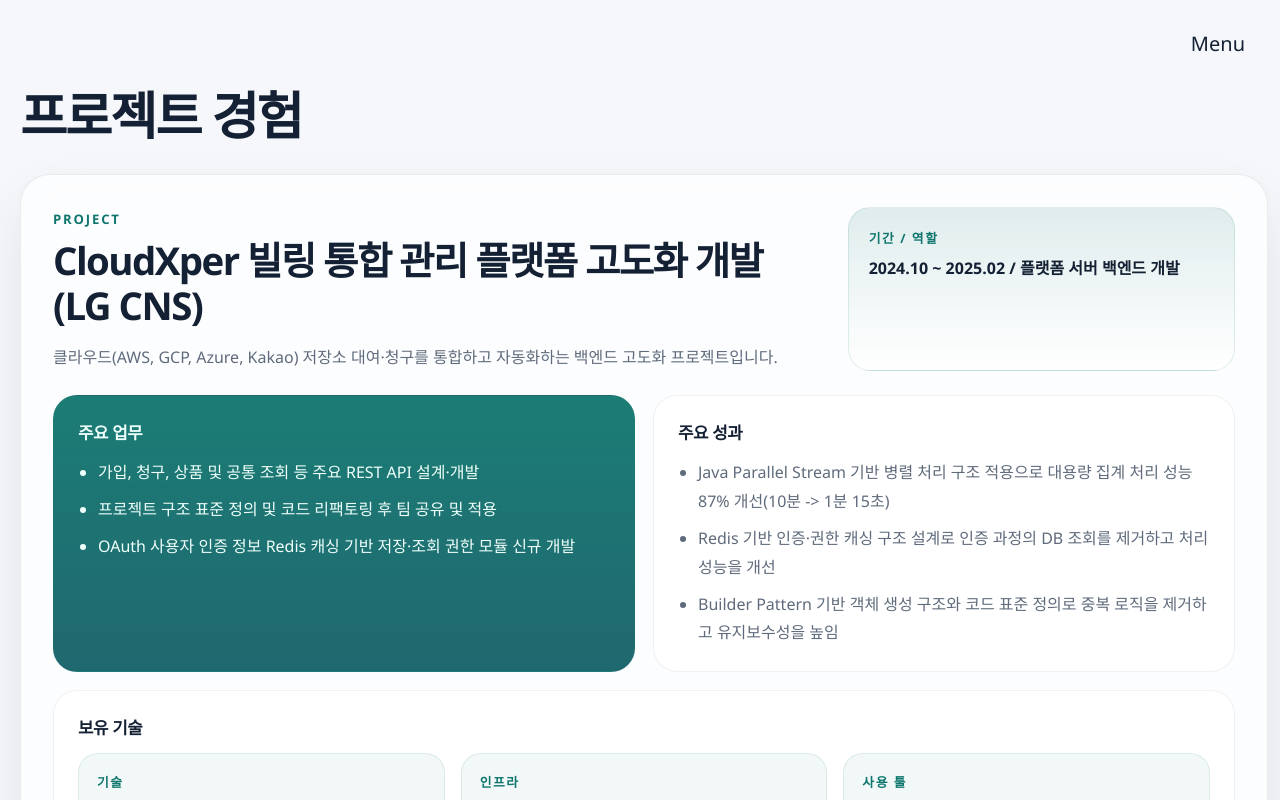
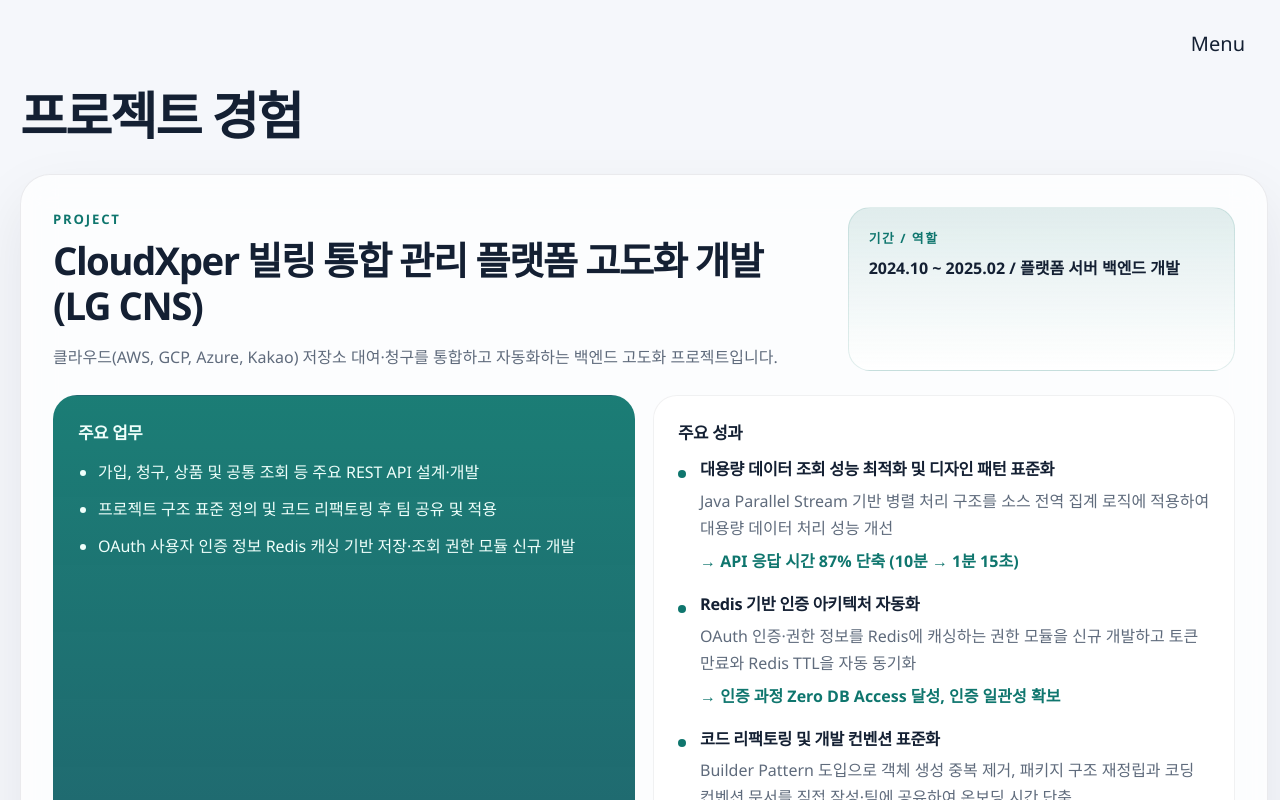
Before and after one commit to seulgae/seulgae.github.io, a React (Vite) app: page /ProjectsList2 in a window 1280 px wide. Shown: the top 800 px of the page. Built offline with nearby package versions, Linux system fonts and the light colour scheme.

Commit message:
[20260513]Projects.jsx 항목 현행화 및 구조 수정

```diff
--- a/src/components/ProjectExperiencePage.jsx
+++ b/src/components/ProjectExperiencePage.jsx
@@ -22,6 +22,38 @@
       <span>{main}</span>
       {sub ? <span className="project-title-sub">{sub}</span> : null}
     </h2>
+  );
+}
+
+function AchievementItem({ achievement }) {
+  const item =
+    typeof achievement === "string" ? { text: achievement, href: "" } : achievement;
+
+  if (item.title || item.detail || item.result) {
+    return (
+      <li className="achievement-item">
+        {item.title ? <strong className="achievement-title">{item.title}</strong> : null}
+        {item.detail ? <p className="achievement-detail">{item.detail}</p> : null}
+        {item.result ? <p className="achievement-result">→ {item.result}</p> : null}
+      </li>
+    );
+  }
+
+  return (
+    <li>
+      {item.href ? (
+        <a
+          href={item.href}
+          target="_blank"
+          rel="noopener noreferrer"
+          className="achievement-link"
+        >
+          {item.text}
+        </a>
+      ) : (
+        item.text
+      )}
+    </li>
   );
 }
 
@@ -57,30 +89,17 @@
 
             <section className="project-block">
               <h3>주요 성과</h3>
-              <ul className="project-list">
-                {project.achievements.map((achievement) => {
-                  const item =
-                    typeof achievement === "string"
-                      ? { text: achievement, href: "" }
-                      : achievement;
-
-                  return (
-                    <li key={item.text}>
-                      {item.href ? (
-                        <a
-                          href={item.href}
-                          target="_blank"
-                          rel="noopener noreferrer"
-                          className="achievement-link"
-                        >
-                          {item.text}
-                        </a>
-                      ) : (
-                        item.text
-                      )}
-                    </li>
-                  );
-                })}
+              <ul className="project-list achievement-list">
+                {project.achievements.map((achievement) => (
+                  <AchievementItem
+                    key={
+                      typeof achievement === "string"
+                        ? achievement
+                        : achievement.title || achievement.text
+                    }
+                    achievement={achievement}
+                  />
+                ))}
               </ul>
             </section>
           </div>
--- a/src/pages/Projects.jsx
+++ b/src/pages/Projects.jsx
@@ -2,12 +2,13 @@
   {
     projectName: "전세사기 피해 지원관리시스템 운영·개발 (국토교통부)",
     description:
-      "전세사기 지원관리시스템 전반을 담당하며, 유지보수 구조를 자동화·개선해 서비스 품질을 고도화했습니다.",
+      "전세사기 피해 지원관리시스템의 보안 취약점 개선, AI 기반 유지보수 자동화, 인프라 모니터링 및 웹 접근성 품질 개선을 담당했습니다.",
     periodAndRole: "2025.09 ~ (재직중) / 시스템 운영·기능 개발",
     skills: [
       {
         label: "기술",
-        value: "eGovFrame 4.1.0, JSP, JSTL, jQuery, CSS, MyBatis, Maven",
+        value:
+          "eGovFrame 4.1.0, JSP, JSTL, jQuery, CSS, MyBatis, Jasypt, Apache SSHD, Maven",
       },
       {
         label: "인프라",
@@ -25,16 +26,29 @@
     ],
     achievements: [
       {
-        text: "웹 접근성 전수 개선(31개 화면) 및 WAI-ARIA 적용으로 준수율 99.7%를 달성하고 품질인증을 획득",
+        title: "국자원 웹 취약점 점검 사전 대응 및 보안 아키텍처 강화",
+        detail:
+          "웹 취약점 점검 결과 기반 HIGH 6·MEDIUM 7·LOW 3 항목 개선 및 SQL Injection 오류 14건 대응 수행, 9개 테이블·97개 컬럼 정적 SQL 분기 재설계와 Jasypt 공통 암호화 유틸 적용으로 4개 환경별 계정 정보 17건 보호",
+        result:
+          "보안 취약점 16건 개선, SQL Injection 오류 14건 대응 및 환경별 계정정보 17건 암호화 적용",
       },
       {
-        text: "민원 처리 시스템에서 34건의 결함 및 개선 조치와 오류 분석·보완을 수행해 월 평균 오류 신고 접수율을 2건 미만으로 안정화",
+        title: "Markdown 기반 AI 유지보수 자동화 체계 구축",
+        detail:
+          "전세사기피해 도메인 업무를 Markdown 기반 템플릿으로 정형화하고 AI 활용 개발 프로세스를 적용하여 자동화 기능 개발 속도 및 업무 처리 효율을 개선",
+        result: "유지보수 시간 30~40% 단축, 업무 효율 60% 향상",
       },
-      // {
-      //   text: "콜센터 문자 알림 서비스 개발로 상담 시간을 40% 단축(5분 -> 3분)",
-      // },
       {
-        text: "Apache SSHD 기반 서버 리소스 실시간 모니터링과 CLI 점검 자동화로 사용률 30% 이하를 안정적으로 유지",
+        title: "인프라 용량 관리 모니터링 자동화 및 점검 프로세스 표준화",
+        detail:
+          "Apache SSHD 기반 CPU·메모리·디스크 실시간 모니터링·진단 기능 신규 개발, CLI 기반 서버 점검 스크립트를 표준화하여 운영 부하 경감 절차로 점검 가능한 체계 마련",
+        result: "평균 서버 리소스 사용률 30% 이하 안정 유지",
+      },
+      {
+        title: "웹 접근성 품질 개선 및 인증마크 획득",
+        detail:
+          "WAI-ARIA 표준 준수 기반 접근성 부적합 항목을 전수 개선하고, UI 가시성 및 사용성 향상을 통해 웹 접근성 품질 개선 수행",
+        result: "접근성 준수율 99.7% 달성, 웹 접근성 품질인증마크 획득",
       },
     ],
   },
--- a/src/pages/Projects2.jsx
+++ b/src/pages/Projects2.jsx
@@ -25,13 +25,22 @@
     ],
     achievements: [
       {
-        text: "Java Parallel Stream 기반 병렬 처리 구조 적용으로 대용량 집계 처리 성능 87% 개선(10분 -> 1분 15초)",
+        title: "대용량 데이터 조회 성능 최적화 및 디자인 패턴 표준화",
+        detail:
+          "Java Parallel Stream 기반 병렬 처리 구조를 소스 전역 집계 로직에 적용하여 대용량 데이터 처리 성능 개선",
+        result: "API 응답 시간 87% 단축 (10분 → 1분 15초)",
       },
       {
-        text: "Redis 기반 인증·권한 캐싱 구조 설계로 인증 과정의 DB 조회를 제거하고 처리 성능을 개선",
+        title: "Redis 기반 인증 아키텍처 자동화",
+        detail:
+          "OAuth 인증·권한 정보를 Redis에 캐싱하는 권한 모듈을 신규 개발하고 토큰 만료와 Redis TTL을 자동 동기화",
+        result: "인증 과정 Zero DB Access 달성, 인증 일관성 확보",
       },
       {
-        text: "Builder Pattern 기반 객체 생성 구조와 코드 표준 정의로 중복 로직을 제거하고 유지보수성을 높임",
+        title: "코드 리팩토링 및 개발 컨벤션 표준화",
+        detail:
+          "Builder Pattern 도입으로 객체 생성 중복 제거, 패키지 구조 재정립과 코딩 컨벤션 문서를 직접 작성·팀에 공유하여 온보딩 시간 단축",
+        result: "유지보수성·협업 효율 향상, SonarQube 코드 품질 지표 개선",
       },
     ],
   },
--- a/src/pages/Projects3.jsx
+++ b/src/pages/Projects3.jsx
@@ -29,13 +29,22 @@
     ],
     achievements: [
       {
-        text: "WhaTap 기반 오류 분석 및 재처리 프로세스 구축으로 Kafka 연동 오류 93% 감소(70건 -> 5건 미만)",
+        title: "Kafka 연동 오류 모니터링 체계 구축 및 대응 시나리오 표준화",
+        detail:
+          "WhaTap 히트맵 기반 연동 실패 패턴을 분석해 오류 유형별 대응 시나리오를 매뉴얼화하고, 데이터 보정 스크립트 정비 및 장애 발생 시 동일한 절차로 즉시 대응 가능한 운영 체계 마련",
+        result: "주간 Kafka 오류 70건 → 5건 미만 (93% 감소)",
       },
       {
-        text: "Oracle·MySQL 인코딩 처리 로직 개선으로 데이터 오류 95% 이상 감소",
+        title: "이기종 DB 연동 유지보수 및 데이터 정합성 자동 검증",
+        detail:
+          "Oracle ↔ MySQL 인코딩 차이 이슈를 Java 바이트 변환 로직(SUBSTRB)·Subscriber 로직 수정으로 근본 해결, 연동 검증 로직을 공통 모듈로 표준화하여 신규 연동 추가 시 자동 적용",
+        result: "인코딩 오류 95% 감소, 신규 연동 실패율 0% 유지",
       },
       {
-        text: "배치·리포팅 자동화(CSV -> XLSX·SFTP)로 업무 처리 시간을 80% 이상 단축",
+        title: "배치 프로세스 표준화 및 리포팅 자동화",
+        detail:
+          "Spring Batch(Tasklet) 기반 배치 표준 템플릿을 설계해 모든 배치가 동일한 구조를 따르도록 정비, JSch·Apache POI 활용 SFTP 연계 및 CSV → XLSX 리포팅 자동화 구축",
+        result: "리포팅 업무 시간 80% 단축",
       },
     ],
   },
--- a/src/styles/projectsList.css
+++ b/src/styles/projectsList.css
@@ -140,6 +140,55 @@
   margin-top: 8px;
 }
 
+.achievement-list {
+  list-style: none;
+  padding-left: 0;
+}
+
+.achievement-list > li {
+  position: relative;
+  padding-left: 22px;
+  word-break: keep-all;
+  overflow-wrap: anywhere;
+}
+
+.achievement-list > li::before {
+  content: "";
+  position: absolute;
+  left: 0;
+  top: 0.72em;
+  width: 8px;
+  height: 8px;
+  border-radius: 999px;
+  background: var(--accent);
+}
+
+.achievement-list > li + li {
+  margin-top: 18px;
+}
+
+.achievement-title {
+  display: block;
+  color: var(--text);
+  font-size: 1.02rem;
+  line-height: 1.45;
+  font-weight: 800;
+  letter-spacing: -0.02em;
+}
+
+.achievement-detail {
+  margin: 6px 0 0;
+  color: var(--muted);
+  line-height: 1.7;
+}
+
+.achievement-result {
+  margin: 7px 0 0;
+  color: var(--accent);
+  line-height: 1.6;
+  font-weight: 800;
+}
+
 .tech-stack-shell {
   padding: 24px;
   border-radius: 24px;
```
